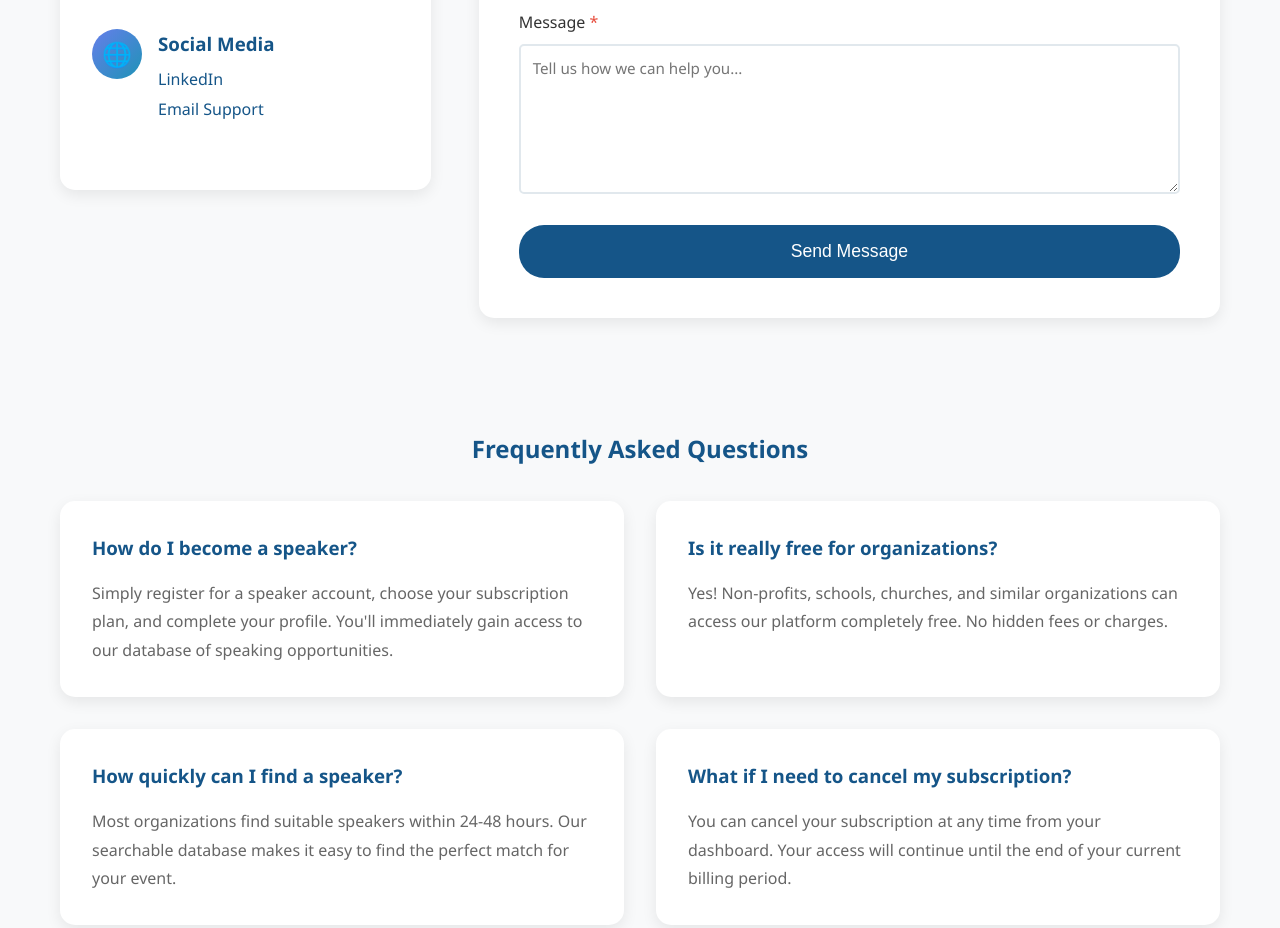
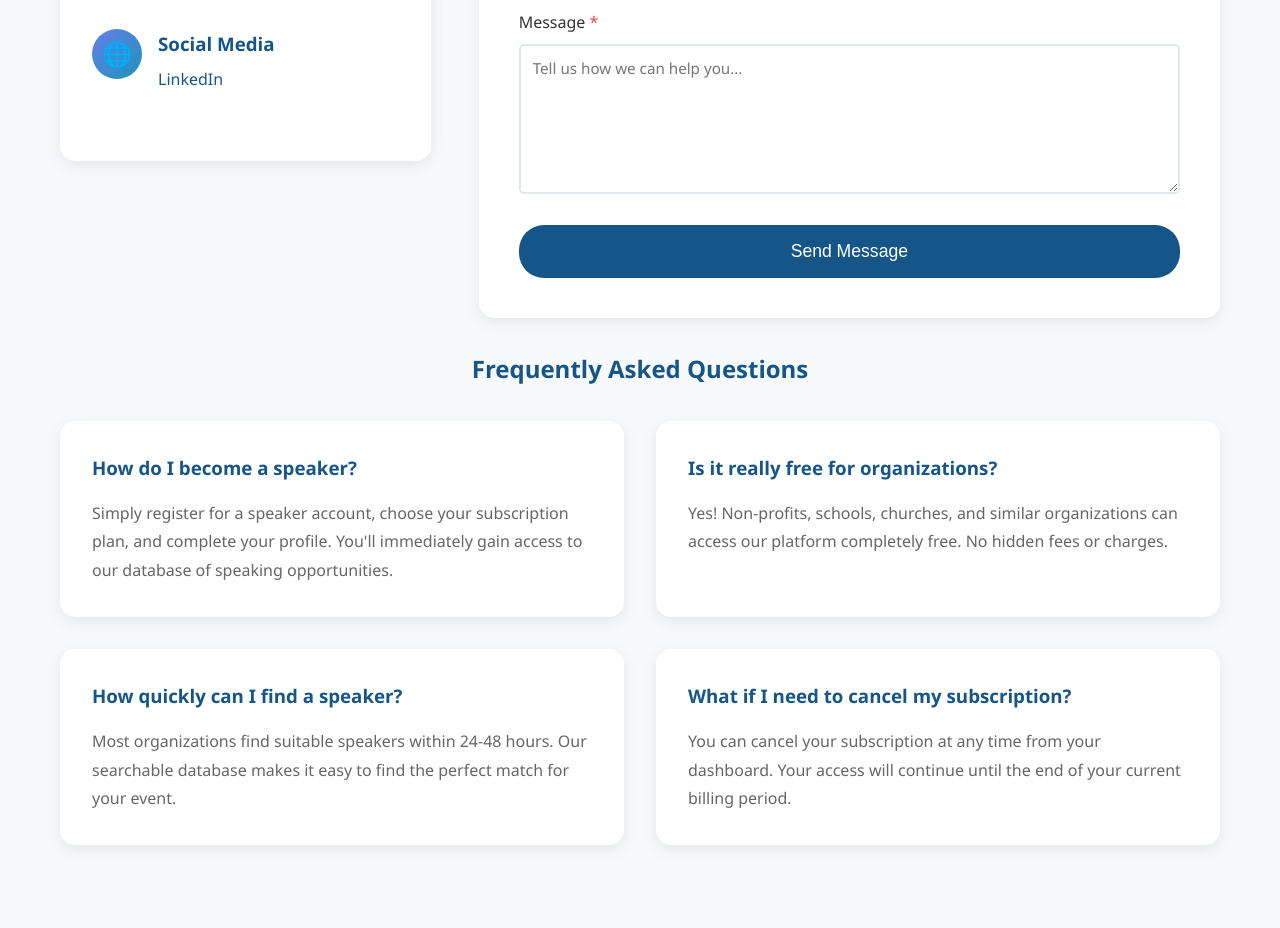
Before and after one commit to CoveTalks/CoveTalks, a website: page public/contact.html in a window 1280 px wide. Shown: the part 903-1831 px from the top of the page. Drawn offline with nearby package versions, Linux system fonts and the light colour scheme.

Commit message:
update contact css

```diff
--- a/public/contact.html
+++ b/public/contact.html
@@ -361,8 +361,8 @@
 
         /* FAQ Section */
         .faq-section {
-            margin-top: 4rem;
-            padding: 3rem 0;
+            margin-top: 1rem;
+            padding: 1rem 0;
         }
 
         .faq-grid {
@@ -575,7 +575,6 @@
                         <div class="contact-details">
                             <h3>Social Media</h3>
                             <p><a href="https://www.linkedin.com/company/108118017" target="_blank">LinkedIn</a></p>
-                            <p><a href="mailto:support@covetalks.com">Email Support</a></p>
                         </div>
                     </div>
                 </div>
```
